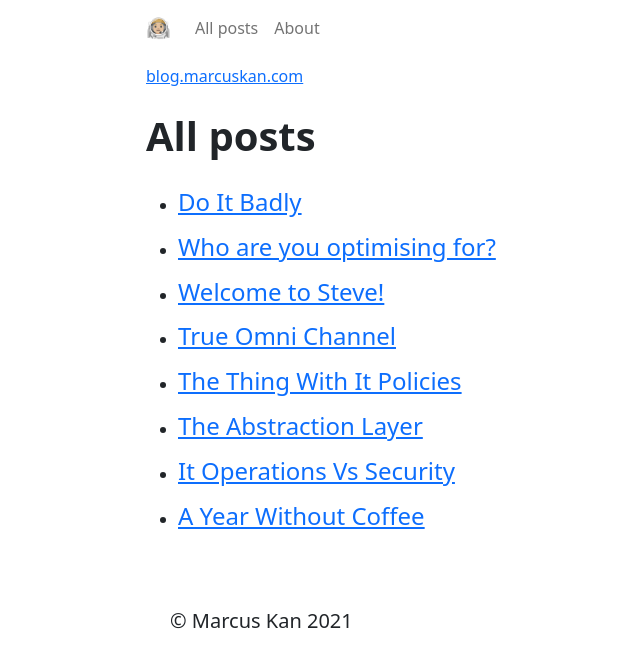
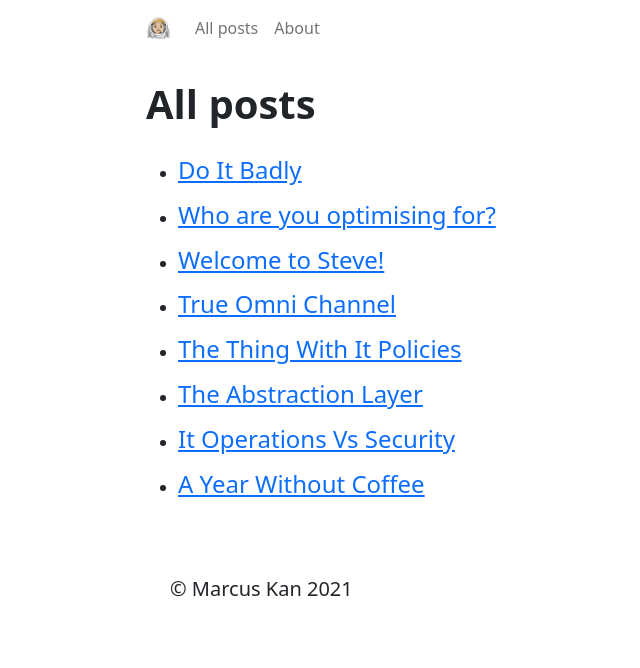
Before and after one commit to marcuskan/marcuskan.github.io, a Jekyll site: the page built from index.markdown, in a window 1280 px wide. Shown: the top 668 px of the page, without its empty margins (126-766 px from the left). Built offline with Jekyll 4.4.1, drawn with Linux system fonts in a browser that asks for light colours.

Commit message:
Update header.html

```diff
--- a/_includes/header.html
+++ b/_includes/header.html
@@ -24,7 +24,3 @@
     </ul>
   </div>
 </nav>
-
-<div class="mb-3">
-  <a href="/">blog.marcuskan.com</a>
-</div>
```
